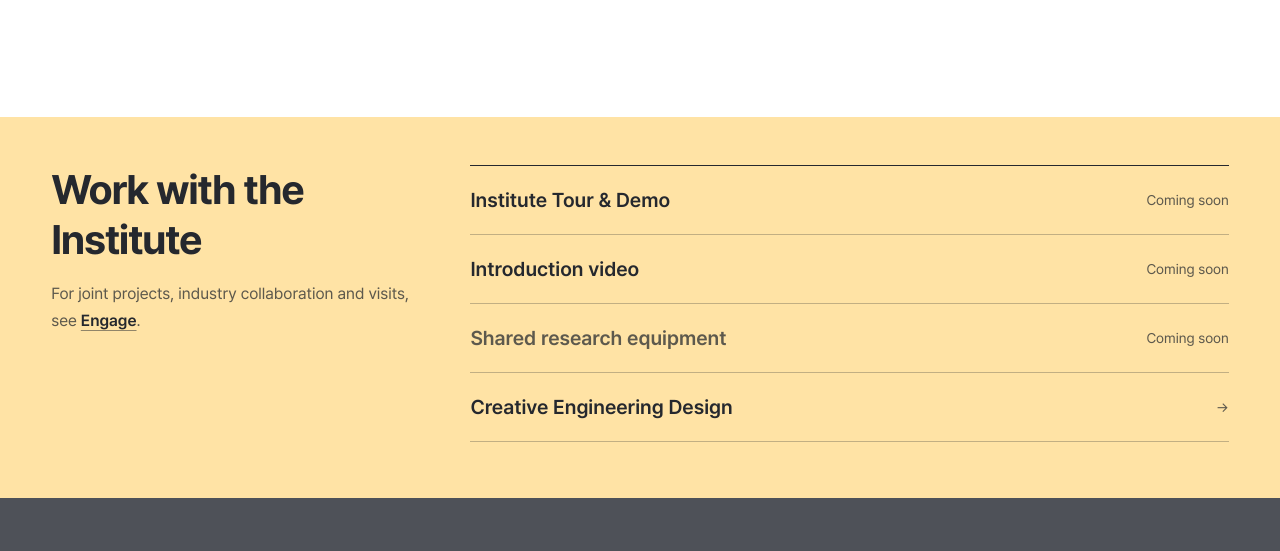
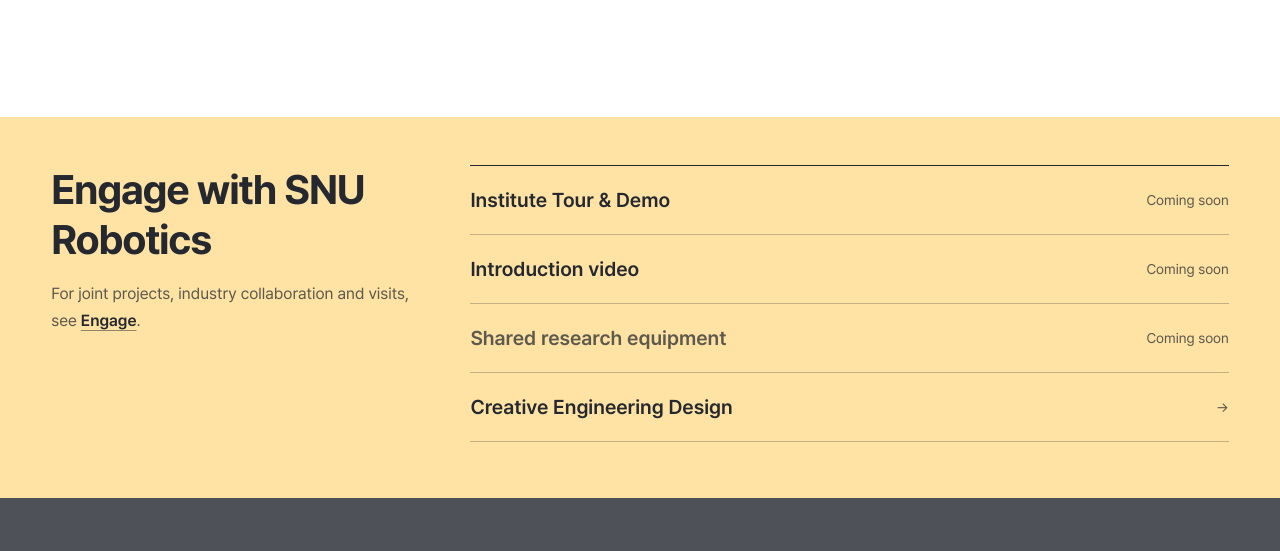
Before and after one commit to snuroboticsinstitute/snuroboticsinstitute.github.io, a plain HTML site: page dist/en/index.html in a window 1280 px wide. Shown: the part 3650-4201 px from the top of the page. Drawn offline with Linux system fonts and the light colour scheme.

Commit message:
English home: heading reads Engage with SNU Robotics
Co-Authored-By: Claude Fable 5.2 <noreply@anthropic.com>
Claude-Session: https://claude.ai/code/session_01WA1STtRr5wsBSjDvXkueWR

```diff
--- a/dist/en/index.html
+++ b/dist/en/index.html
@@ -784,7 +784,7 @@ section[data-route="/ced/"] .pg-head{margin-bottom:28px}
   <section class="engage" aria-labelledby="engage-title">
     <div class="wrap">
       <div>
-        <h2 id="engage-title">Work with the Institute</h2>
+        <h2 id="engage-title">Engage with SNU Robotics</h2>
         <p class="lede">For joint projects, industry collaboration and visits, see <a class="u" href="#/engage/">Engage</a>.</p>
       </div>
       <ul>
```
